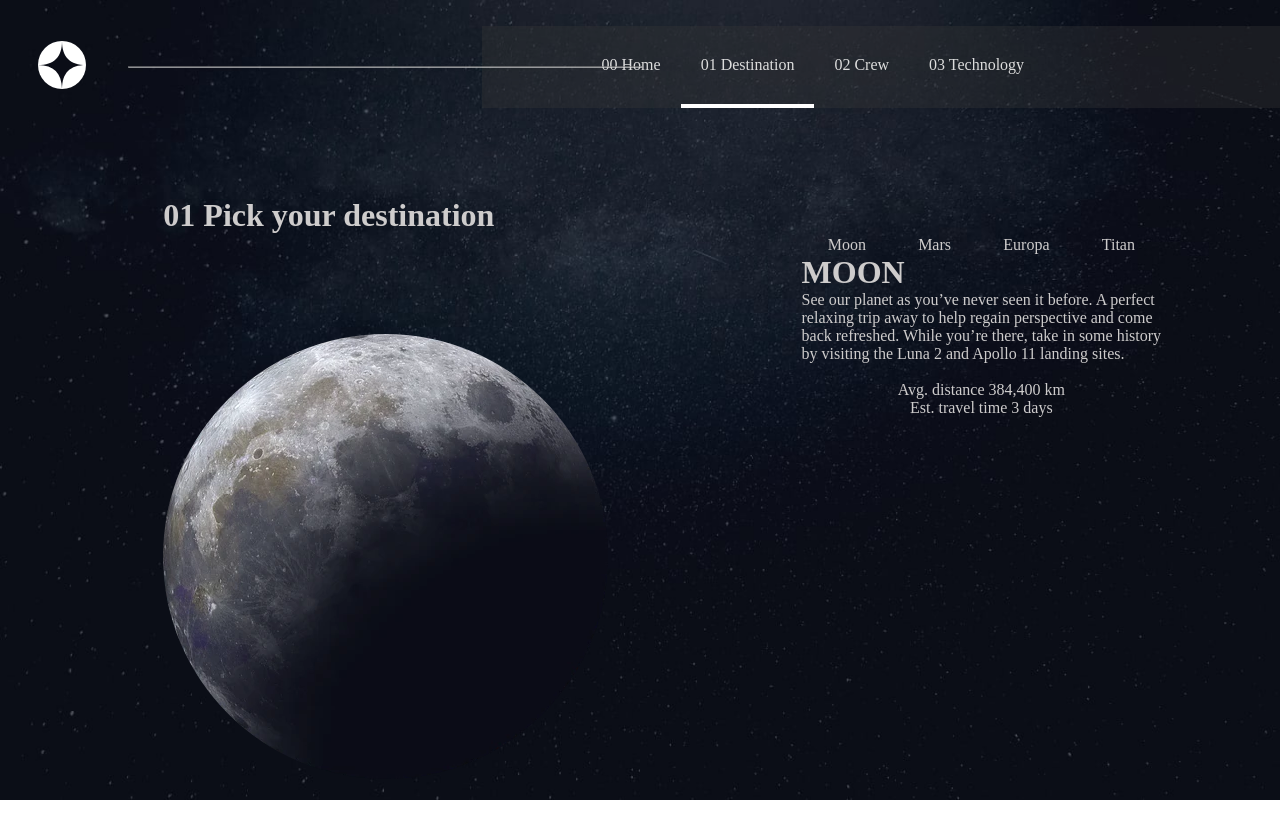
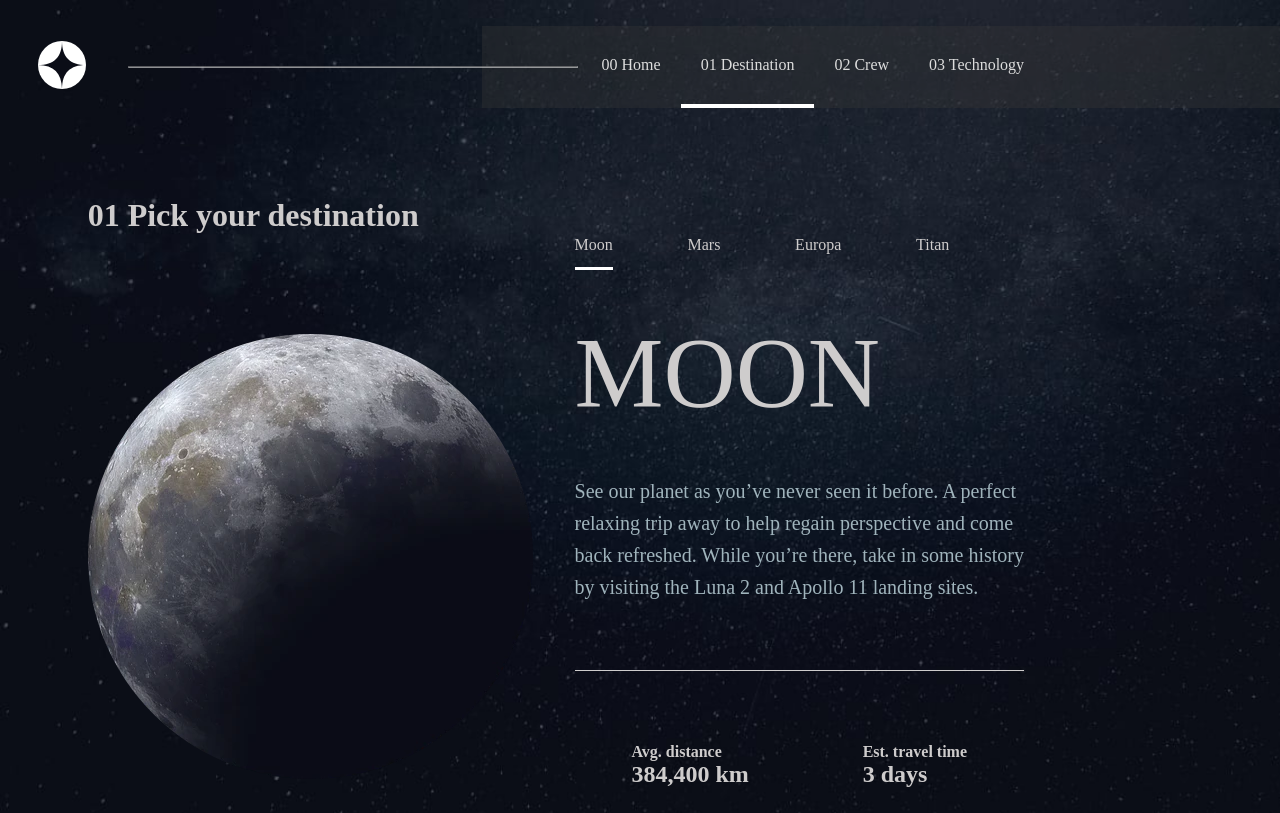
Before and after one commit to wilmar-AJ/pagina-espacio, a plain HTML site: page destination-moon.html in a window 1280 px wide. Shown: the top 813 px of the page. Drawn offline with Linux system fonts and the light colour scheme.

Commit message:
Abance 2

```diff
--- a/css/destination-Moon.css
+++ b/css/destination-Moon.css
@@ -2,7 +2,7 @@ body{
     background-image: url(../starter-code/assets/destination/background-destination-desktop.jpg);
     background-repeat: no-repeat;
     background-size: cover;
-    overflow: hidden;
+    /* overflow: hidden; */
 }
 #menu li:nth-child(2) {
     border-bottom: 4px solid white;
@@ -23,17 +23,40 @@ body{
     color: rgb(206, 204, 204);
     margin-top: 10%;
     list-style: none;
+    margin-right:20% ;
+}
+#derecha #men{
+    display: flex;
+    margin-right:0 ;
 }
 #men li a{
     text-decoration: none;
     color:rgb(206, 204, 204);
+
 }
-#derecha #men{
-    display: flex;
+#men li{
+    padding-bottom: 3%;
+    margin-left: 0;
+}
+#men li:nth-child(1) {
+    border-bottom: 3px solid white;
 }
 #derecha #texto{
-    margin-bottom: 5%;
+    margin-bottom: 16%;
+    border-bottom:1px solid ;
 }
-#bajo .card {
+#texto h1{
+    font-size: 100px;
+    font-weight: 100;
+    margin: 10% 0;
+}
+#texto p{
+    line-height: 32px;
+    font-size: 20px;
+    margin-bottom: 15%;
+    color: rgb(160, 180, 188);
+}
+#bajo {
     display: flex;
+    margin-bottom: 50%;
 }
--- a/css/encabezado.css
+++ b/css/encabezado.css
@@ -9,7 +9,7 @@ header{
     padding: 2% 0 0 3%;
 }
 hr{
-    min-width: 40%;
+    min-width: 35%;
     position: absolute;
     left: 10%;
     border-color: rgba(221, 221, 221, 0.622);
--- a/css/styles.css
+++ b/css/styles.css
@@ -3,7 +3,6 @@ body{
     background-image: url(../starter-code/assets/home/background-home-desktop.jpg);
     background-repeat: no-repeat;
     background-size: cover;
-    overflow: hidden;
 }
 /* INICIO ENCABEZADO */
 
@@ -14,6 +13,7 @@ body{
 
 /* INICIO CENTRO */
 #content{
+    margin-top: 8%;
     display: flex;
 }
 #content #izquierda{
@@ -36,8 +36,8 @@ body{
 #btnderecha{
     border-radius: 100%;
     margin-top: 250px;
-    padding: 120px 80px;
-    font-size: 23px;
-    font-weight: 1;
+    padding: 120px 70px;
+    font-size: 30px;
+    font-weight: 100;
     border: none;
 }
--- a/destination-moon.html
+++ b/destination-moon.html
@@ -8,7 +8,6 @@
   <link rel="stylesheet" href="./css/destination-Moon.css">
 
   <title>Frontend Mentor</title>
-
 </head>
 <body>
   <div id="container">
@@ -50,14 +49,12 @@
     </div>
     <div id="bajo">
       <div class="card">
-        <p>Avg. distance
-          384,400 km</p>
+        <h4>Avg. distance</h4>
+        <h2>384,400 km</h2>
       </div>
       <div class="card">
-        <p>
-          Est. travel time
-         3 days
-        </p>
+        <h4>Est. travel time</h4>
+        <h2>3 days</h2>
       </div>
     </div>
     </div>
```
